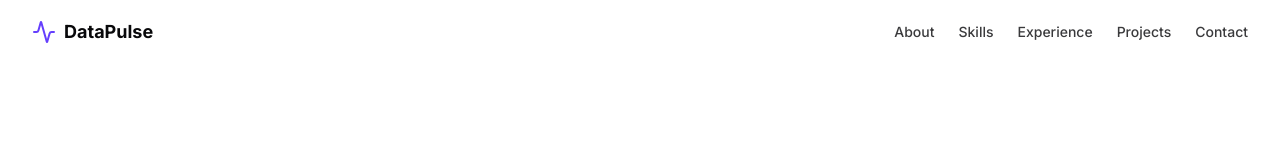
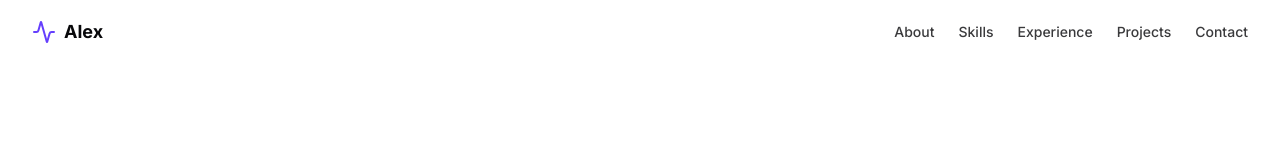
Before and after one commit to Niair/Portfolio, a Next.js app: page / in a window 1280 px wide. Shown: the top 160 px of the page. Built offline with nearby package versions, Linux system fonts and the light colour scheme; what @genkit-ai/google-genai, genkit would draw is missing.

Commit message:
Please correct this I don't want it to actually follow when is scroll do

```diff
--- a/src/components/header.tsx
+++ b/src/components/header.tsx
@@ -1,18 +1,8 @@
 "use client";
 
-import { Activity, Menu, X } from "lucide-react";
+import { Activity } from "lucide-react";
 import Link from "next/link";
-import { useEffect, useState } from "react";
 import { cn } from "@/lib/utils";
-import {
-  Sheet,
-  SheetContent,
-  SheetHeader,
-  SheetTitle,
-  SheetTrigger,
-  SheetClose,
-} from "@/components/ui/sheet";
-import { Button } from "./ui/button";
 
 const navItems = [
   { name: "About", href: "#about" },
@@ -23,29 +13,12 @@ const navItems = [
 ];
 
 export default function Header() {
-  const [isScrolled, setIsScrolled] = useState(false);
-
-  useEffect(() => {
-    const handleScroll = () => {
-      setIsScrolled(window.scrollY > 10);
-    };
-    window.addEventListener("scroll", handleScroll);
-    return () => window.removeEventListener("scroll", handleScroll);
-  }, []);
-
   return (
-    <header
-      className={cn(
-        "sticky top-0 z-50 w-full transition-all duration-300",
-        isScrolled
-          ? "border-b border-border/60 bg-background/80 backdrop-blur-sm"
-          : "bg-background"
-      )}
-    >
+    <header className="absolute top-0 z-50 w-full bg-transparent">
       <div className="container mx-auto flex h-16 max-w-7xl items-center justify-between px-4 sm:px-6 lg:px-8">
         <Link href="/" className="flex items-center gap-2 font-bold text-lg">
           <Activity className="h-6 w-6 text-primary" />
-          <span>DataPulse</span>
+          <span>Alex</span>
         </Link>
         {/* Desktop nav */}
         <nav className="hidden items-center gap-6 md:flex">
--- a/src/components/sections/hero.tsx
+++ b/src/components/sections/hero.tsx
@@ -20,7 +20,7 @@ export function Hero() {
   const avatarImage = getPlaceholderImage(bio.avatarImageId);
 
   return (
-    <section id="hero" className="relative min-h-[calc(100vh-4rem)] w-full flex items-center overflow-x-hidden">
+    <section id="hero" className="relative pt-16 min-h-[calc(100vh-4rem)] w-full flex items-center overflow-x-hidden">
       <div className="container mx-auto grid max-w-7xl grid-cols-1 items-center gap-12 px-4 text-center md:grid-cols-5 md:text-left lg:px-8">
         {/* Socials */}
         <motion.div
@@ -51,7 +51,7 @@ export function Hero() {
           className="relative col-span-1 mx-auto w-48 h-48 md:col-span-2 md:w-80 md:h-80"
         >
           <svg
-            className="absolute -top-2 -left-2 w-[115%] h-[115%] text-primary md:-top-8 md:-left-8 md:w-[125%] md:h-[125%]"
+            className="absolute -top-2 -left-2 w-[115%] h-[115%] text-primary md:-top-4 md:-left-4 md:w-[115%] md:h-[115%]"
             viewBox="0 0 578 544"
             fill="none"
             xmlns="http://www.w3.org/2000/svg"
@@ -65,7 +65,7 @@ export function Hero() {
           </svg>
 
           {avatarImage && (
-            <div className="relative mx-auto w-48 h-48 md:w-80 md:h-80">
+            <div className="relative mx-auto w-48 h-48 md:w-full md:h-full">
               <Image
                 src={avatarImage.imageUrl}
                 alt={bio.name}
```
